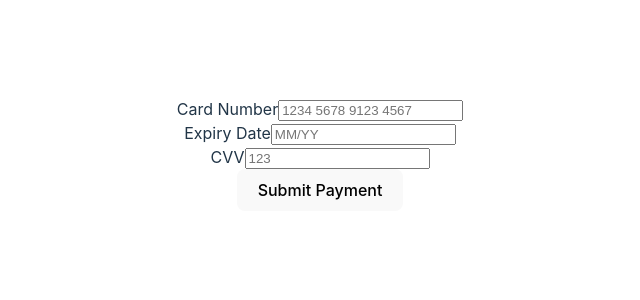
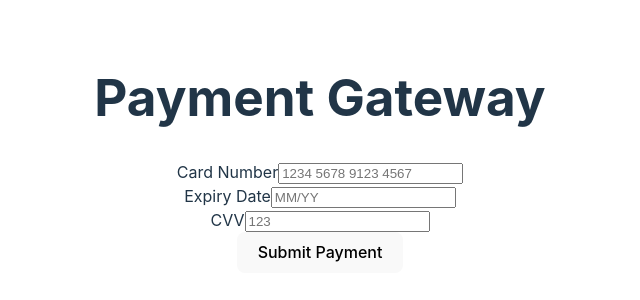
Before and after one commit to Aleksei-Michnik/nodejs-api-visa, a React (Vite) app in the folder frontend/: page / in a window 1280 px wide. Shown: the part 246-546 px from the top of the page, without its empty margins (320-960 px from the left). Built offline with nearby package versions, Linux system fonts and the light colour scheme.

Commit message:
Add header to HomePage component

```diff
--- a/frontend/src/pages/HomePage.tsx
+++ b/frontend/src/pages/HomePage.tsx
@@ -2,6 +2,7 @@ import PaymentForm from '../components/PaymentForm';
 
 const HomePage = () => {
     return <>
+      <h1>Payment Gateway</h1>
       <PaymentForm />
     </>;
 };
```
